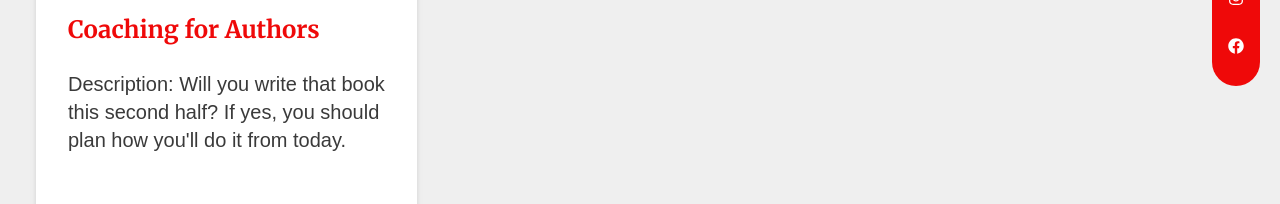
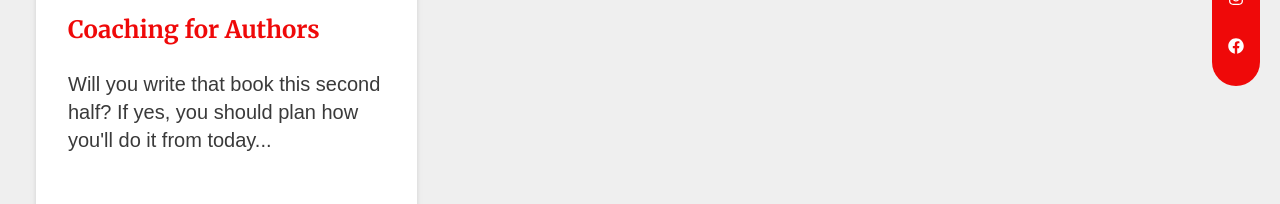
Before and after one commit to Victory-emmanuel/the-brown-patience-compsny, a React (Vite) app: page /blog in a window 1280 px wide. Shown: the part 426-630 px from the top of the page. Built offline with nearby package versions, Linux system fonts and the light colour scheme.

Commit message:
blogcontent

```diff
--- a/src/components/blogContent.jsx
+++ b/src/components/blogContent.jsx
@@ -54,8 +54,8 @@ const BlogContent = () => {
                 Coaching for Authors
               </h3>
               <h6 className="text-xl my-6">
-                Description: Will you write that book this second half? If yes,
-                you should plan how you'll do it from today.
+                Will you write that book this second half? If yes, you should
+                plan how you'll do it from today...
               </h6>
             </div>
             <Link className="" to="/blogContentPg">
```
